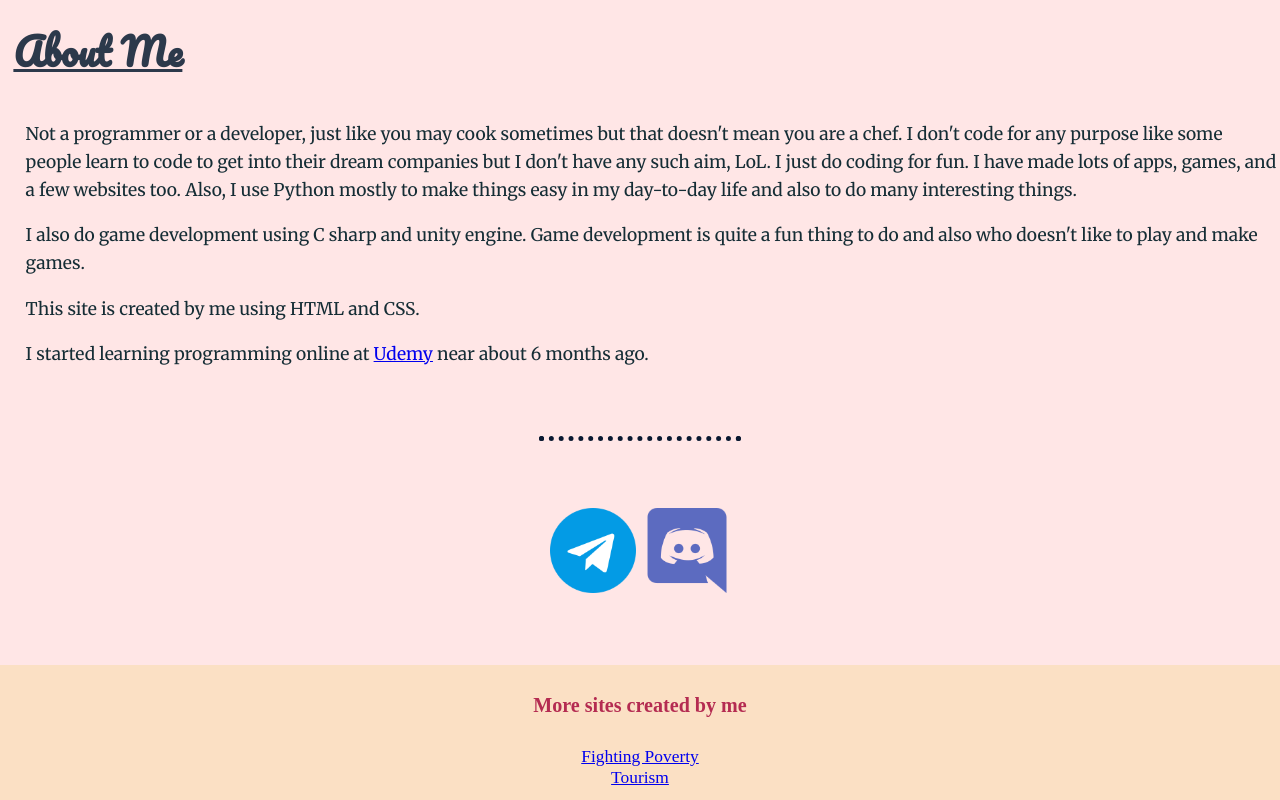
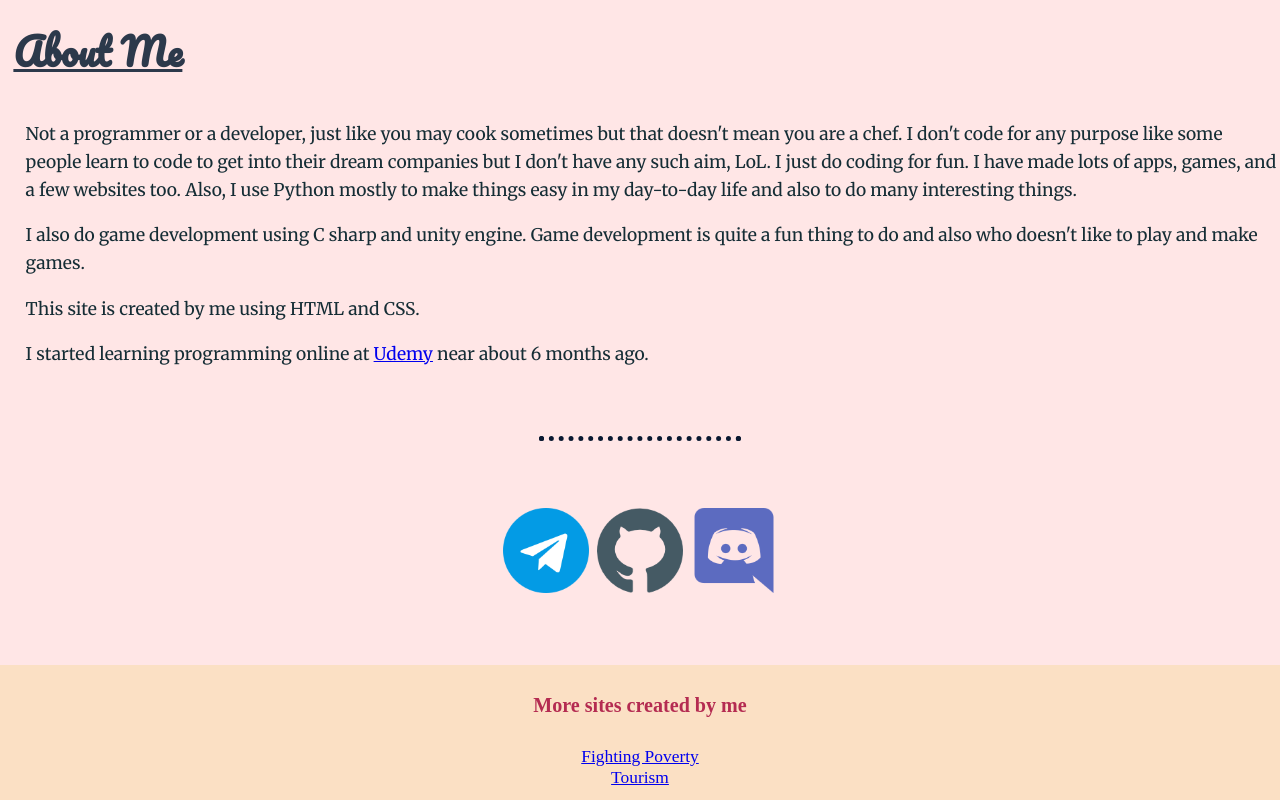
Before and after one commit to EcstaticPenguin/personal_site, a plain HTML site: page index.html in a window 1280 px wide. Shown: the part 1072-1872 px from the top of the page. Drawn offline with Linux system fonts and the light colour scheme; a web font is replaced by a local one.

Commit message:
Update index.html

```diff
--- a/index.html
+++ b/index.html
@@ -42,6 +42,7 @@
          near about 6 months ago.</p>
          <hr>
       <a href="https://t.me/LinuxDebian10"><img src="images/tele.png"></a>
+      <a href="https://github.com/EcstaticPenguin/"><img src="images/github.png"></a>
       <a href="https://discordapp.com/users/848825830146965506/"><img src="images/discord.png"></a>
       <br>
       <br>
```
